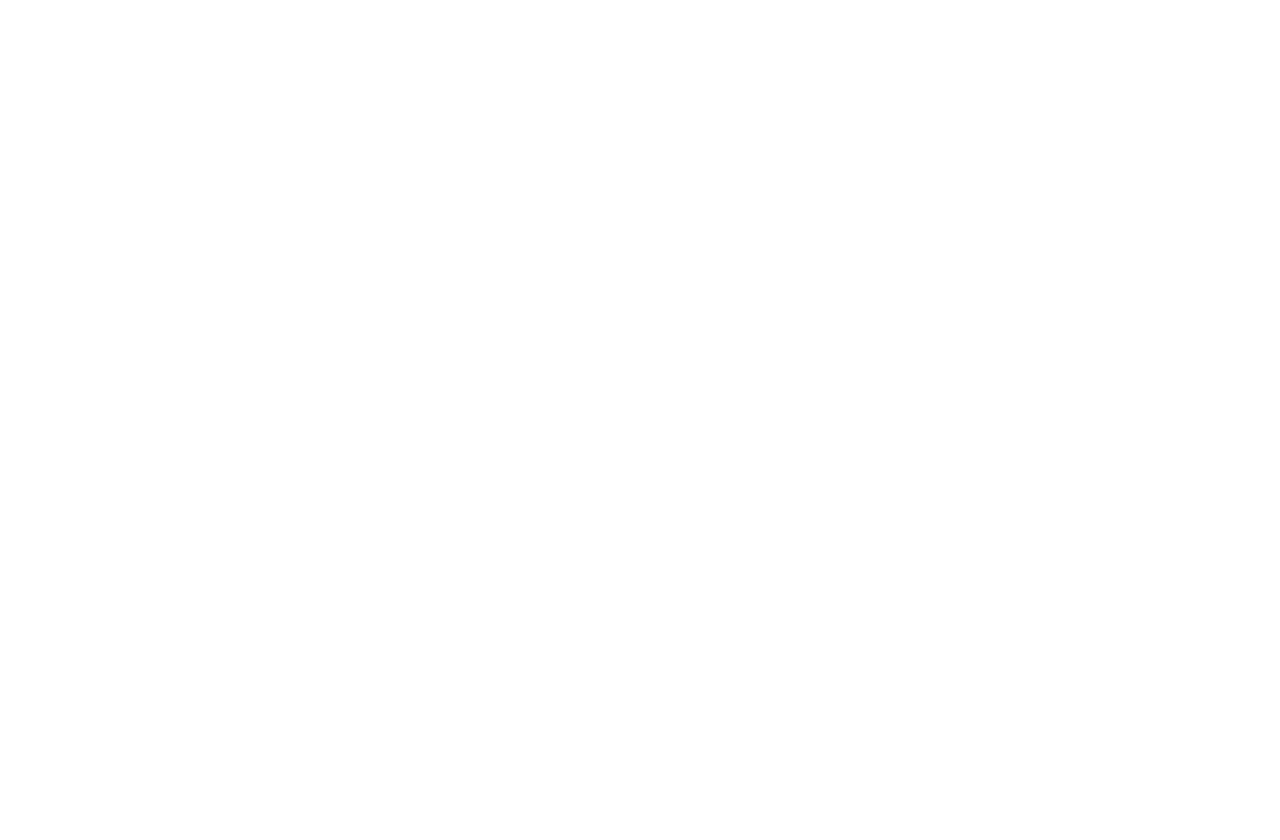
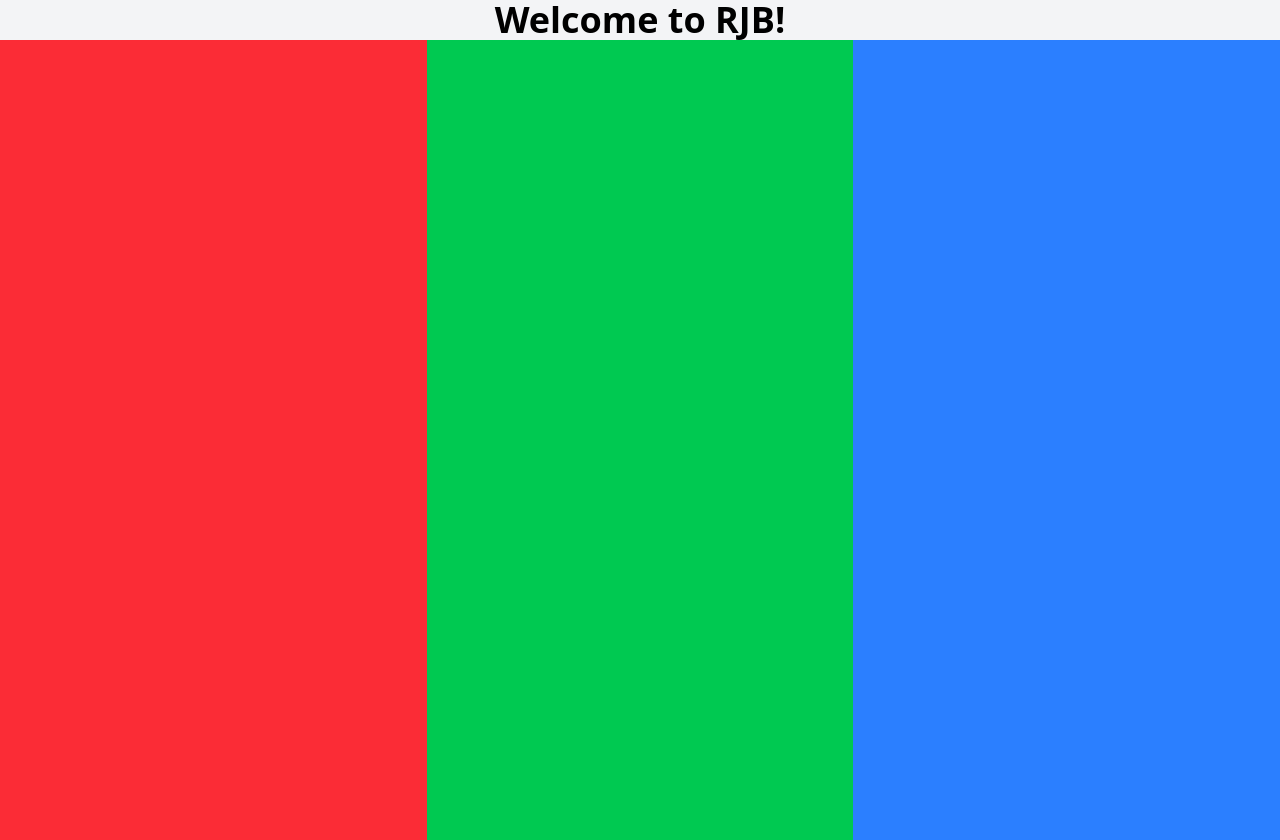
Before and after one commit to ohimeee/RJB, a website: page index.html in a window 1280 px wide. Before the commit the page ends 800 px from the top, so only its background shows below. Drawn offline with Linux system fonts and the light colour scheme.

Commit message:
html base layout

```diff
--- a/index.html
+++ b/index.html
@@ -7,6 +7,16 @@
     <title>RJB Intro Page</title>
 </head>
 <body>
-
+    <div class="bg-gray-100 w-screen flex items-center justify-center">
+        <h1 class="text-4xl font-bold">Welcome to RJB!</h1>
+    </div>
+    <div class="flex">
+        <aside class="bg-red-500 h-screen w-1/3">
+        </aside>
+        <aside class="bg-green-500 h-screen w-1/3">
+        </aside>
+        <aside class="bg-blue-500 h-screen w-1/3">
+        </aside>
+    </div>
 </body>
 </html>
```
Also changed, not shown: output.css.
